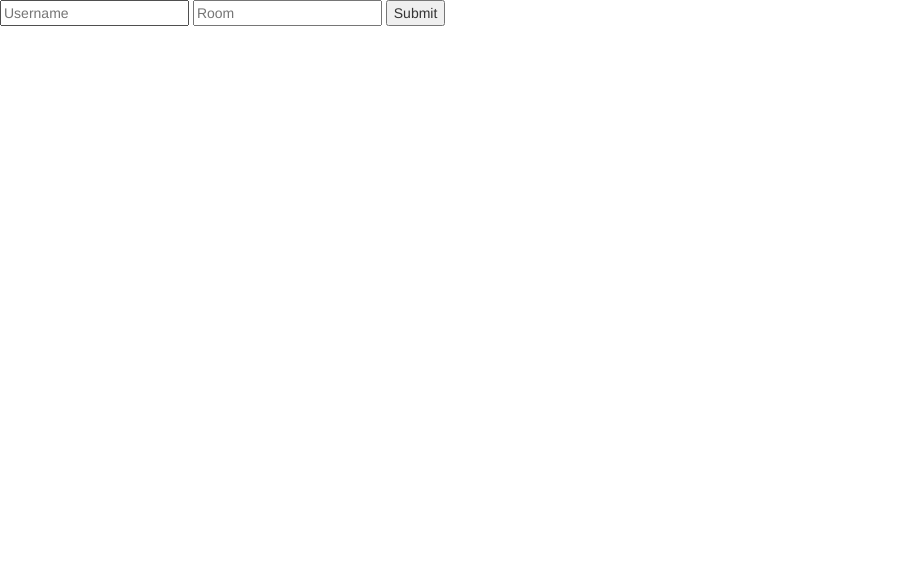
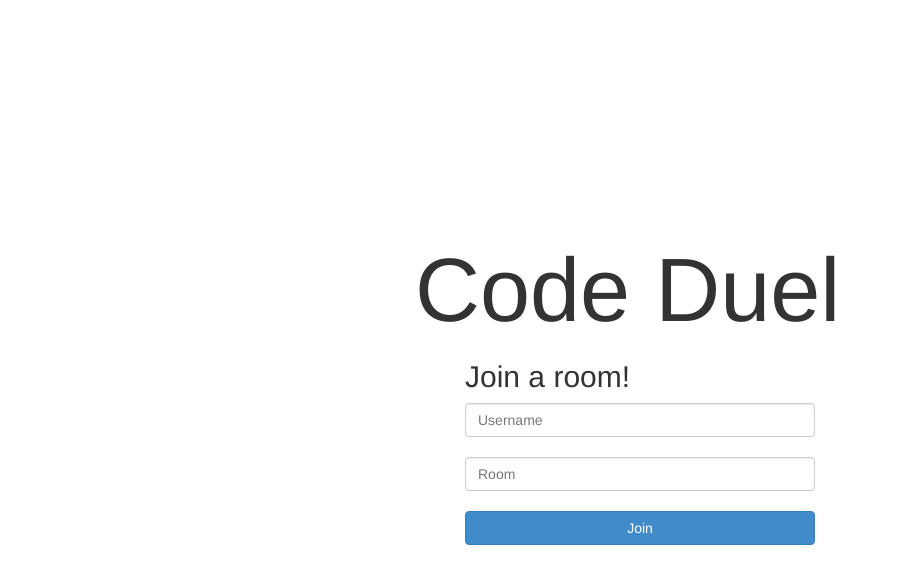
Before and after one commit to code-duel/code-duel, a website: page client/index.html at #!/room in a window 1280 px wide. Shown: the whole page, without its empty margins (0-898 px from the left). Drawn offline with nearby package versions, Linux system fonts and the light colour scheme.

Commit message:
Made the login view pretty. added the styles.css file to help with that

```diff
--- a/client/Login/loginView.html
+++ b/client/Login/loginView.html
@@ -1,5 +1,20 @@
-<div>
-  <input type="text" name="username" placeholder="Username" ng-model="username"/>
-  <input type="text" name="roomname" placeholder="Room" ng-model="roomname"/>
-  <button ng-click="submitUserRoom()">Submit</button>
+<div class="container">
+	<div class="row vertical-center-row">
+		<div class="col-lg-12">
+			<div class="row">
+				<h1 style="font-size: 90px; width: 450px; margin: 0 auto;">Code Duel</h1>
+				<div class="col-md-4 col-md-offset-4 col-sm-4 col-sm-offset-4 col-xs-4 col-xs-offset-4">
+
+					<form class="sign-in">
+						<h2 class="form-signin-heading"> Join a room! </h2>
+					  <input type="text" name="username" placeholder="Username" ng-model="username" class="form-control"/>
+					  <br>
+					  <input type="text" name="roomname" placeholder="Room" ng-model="roomname" class="form-control"/>
+					  <br>
+				  	<button ng-click="submitUserRoom()" class="btn btn-large btn-primary btn-block">Join</button>
+				  </form>
+				</div>
+		  </div>
+		</div>
+	</div>
 </div>
--- a/client/index.html
+++ b/client/index.html
@@ -2,6 +2,7 @@
   <head>
     <title>Code Duel</title>
     <link rel="stylesheet" href="lib/bootstrap.min.css" />
+    <link rel="stylesheet" href="lib/styles/styles.css" />
 
     <script src="/socket.io/socket.io.js"></script>
     <script src="lib/angular.min.js"></script>
@@ -15,7 +16,6 @@
     <script src="Room/roomCtrl.js"></script>
     <script src="Waiting/waitingCtrl.js"></script>
     <script src="services/userService.js"></script>
-
   </head>
   <body ng-view="">
     <script src="Room/src-noconflict/ace.js"></script>
--- /dev/null
+++ b/client/lib/styles/styles.css
@@ -0,0 +1,11 @@
+html, body, .container{
+    height: 100%;
+}
+.container{
+    display: table;
+    vertical-align: middle;
+}
+.vertical-center-row{
+    display: table-cell;
+    vertical-align: middle;
+}
```
Also changed, not shown: client/Room/roomView.html (+4 -3 lines), 1 other file.
